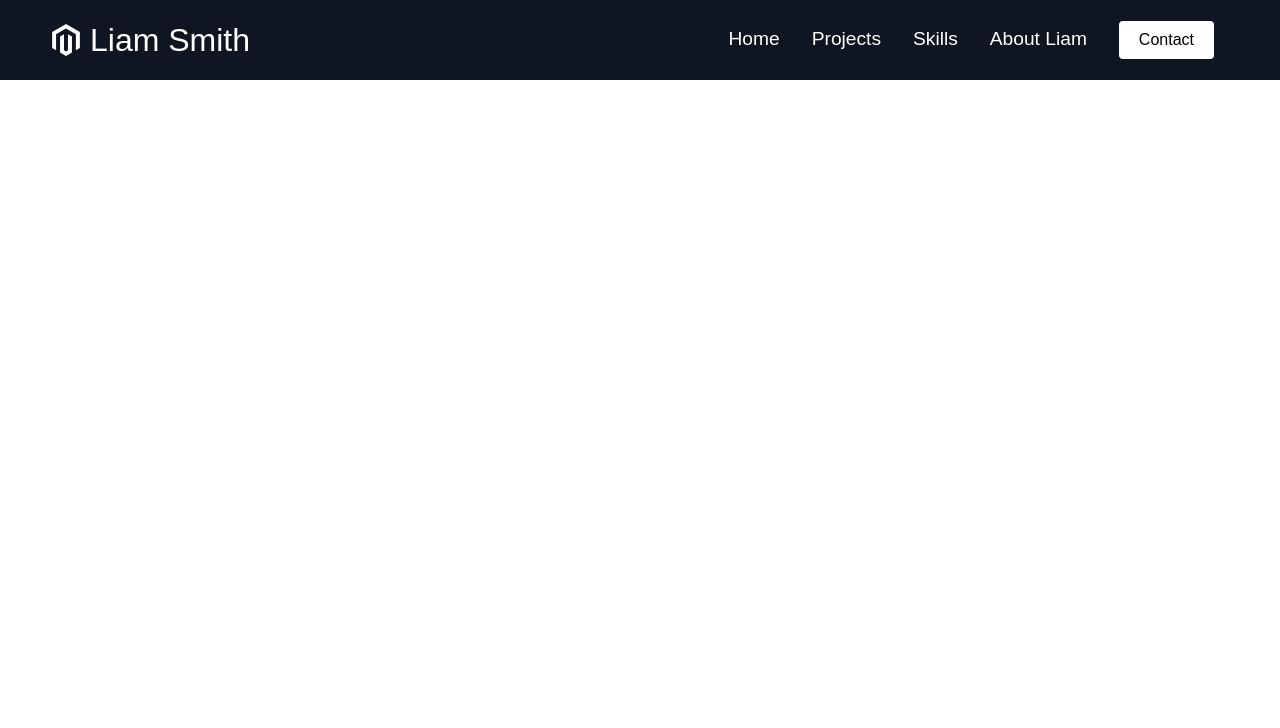
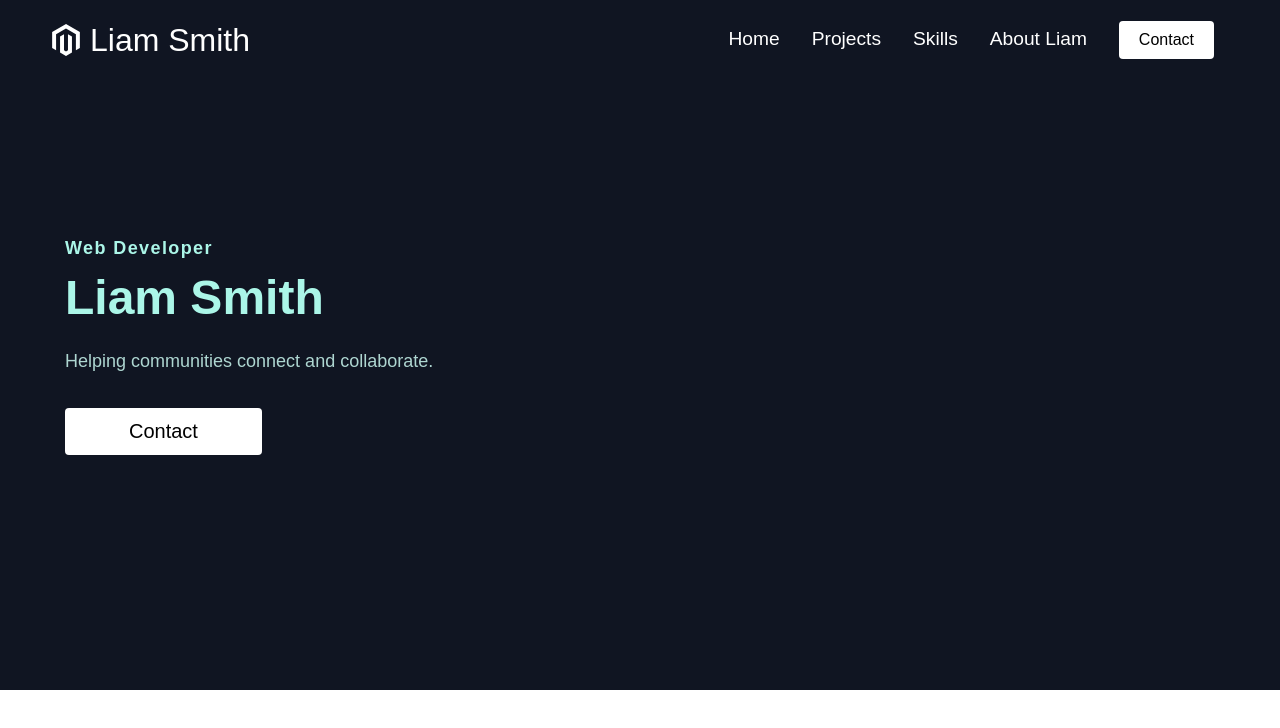
Before and after one commit to FortunateSmith/portfolio-styled-components, a React (Create React App) app: page / in a window 1280 px wide. Shown: the top 728 px of the page. Built offline with nearby package versions, Linux system fonts and the light colour scheme.

Commit message:
change component prop to element in App.js

```diff
--- a/src/App.js
+++ b/src/App.js
@@ -9,7 +9,7 @@ function App() {
       <GlobalStyle/>
       <Navbar />
         <Routes>
-          <Route path="/" exact component={Home}/>
+          <Route path="/" element={<Home />}/>
         </Routes>
     </Router>
   );
--- a/src/components/InfoSection/InfoSection.elements.js
+++ b/src/components/InfoSection/InfoSection.elements.js
@@ -44,7 +44,7 @@ export const TextWrapper = styled.div`
 
 export const TopLine = styled.div`
   color: ${({lightTopLine}) => (lightTopLine ? "#abf6e8" : "#101522")};
-  background-color: black;
+  /* background-color: black; */
   font-size: 18px;
   line-height: 16px;
   font-weight: 700;
@@ -62,5 +62,5 @@ export const SubTitle = styled.p`
   margin-bottom: 35px;
   font-size: 18px;
   line-height: 24px;
-  color: ${({lightText}) => (lightText ? "#abf6e8" : "#101522")}
+  color: ${({lightText}) => (lightText ? "#abf6e8" : "#aed6d1")}
 `
--- a/src/components/InfoSection/InfoSection.js
+++ b/src/components/InfoSection/InfoSection.js
@@ -19,8 +19,9 @@ const InfoSection = ({
   lightText,
   lightTextDesc,
   headline,
-  subtitle,
-  primary
+  description,
+  primary,
+  buttonLabel
 }) => {
   return (
     <>
@@ -31,9 +32,9 @@ const InfoSection = ({
               <TextWrapper>
                 <TopLine lightTopLine={lightTopLine}>{topLine}</TopLine>
                 <Heading lightText={lightText}>{headline}</Heading>
-                <SubTitle lightTextDesc={lightTextDesc}>{subtitle}</SubTitle>
+                <SubTitle lightTextDesc={lightTextDesc}>{description}</SubTitle>
                 <Link to="/contact">
-                  <Button big fontBig primary={primary}>Contact</Button>
+                  <Button big fontBig primary={primary}>{buttonLabel}</Button>
                 </Link>
               </TextWrapper>
             </InfoColumn>
--- a/src/pages/HomePage/Data.js
+++ b/src/pages/HomePage/Data.js
@@ -4,7 +4,9 @@ export const homeObjOne = {
   lightTopLine: true,
   topLine: "Web Developer",
   lightText: true,
-  lightTextDesc: true,
-  headline: "Stuff",
-  subtitle: "Sub-Stuff"
+  lightTextDesc: false,
+  headline: "Liam Smith",
+  description: "Helping communities connect and collaborate.",
+  primary: true,
+  buttonLabel: "Contact"
 }
```
